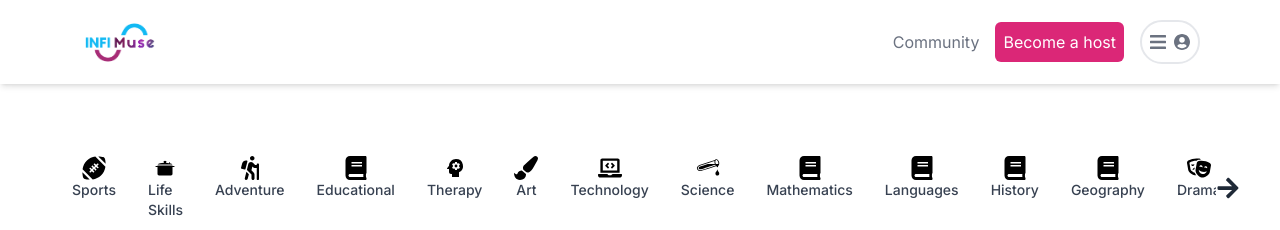
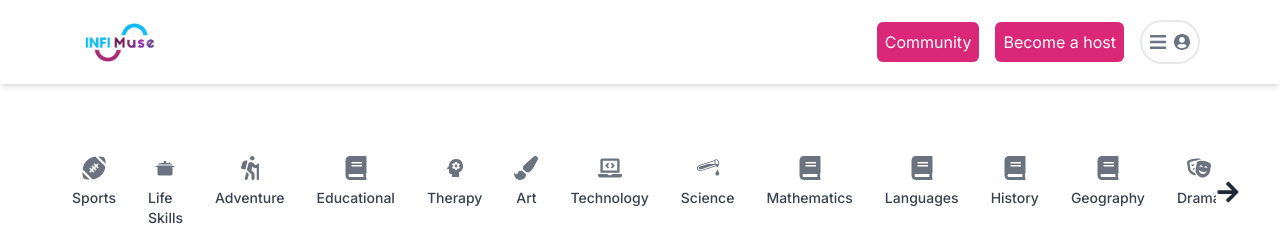
Before and after one commit to Infimuse/infimuse-WebApp, a Next.js app: page / in a window 1280 px wide. Shown: the top 230 px of the page. Built offline with nearby package versions, Linux system fonts and the light colour scheme.

Commit message:
Update Navbar and SubNavbar styles

```diff
--- a/components/Navbar.js
+++ b/components/Navbar.js
@@ -42,7 +42,7 @@ const Header = () => {
 
       {/* Right */}
       <div className="flex items-center justify-end space-x-4 text-gray-500">
-        <p className="hidden md:inline cursor-pointer">Community</p>
+        <p className="hidden md:inline cursor-pointer bg-pink-600 p-2 rounded-md text-white">Community</p>
         <p className="hidden md:inline cursor-pointer bg-pink-600 p-2 rounded-md text-white">Become a host</p>
         {/* <FaGlobe className="h-6 cursor-pointer" /> */}
         <div className="relative">
--- a/components/SubNavbar.tsx
+++ b/components/SubNavbar.tsx
@@ -52,7 +52,7 @@ const SubNavbar = () => {
               onMouseLeave={() => setActiveCategory(null)}
               onClick={() => handleCategoryClick(index)}
             >
-              <span className="text-2xl text-black">{category.icon}</span>
+              <span className="text-2xl text-gray-500 mb-2">{category.icon}</span>
               <span className="text-sm font-medium text-gray-700">{category.name}</span>
             </div>
           ))}
```
